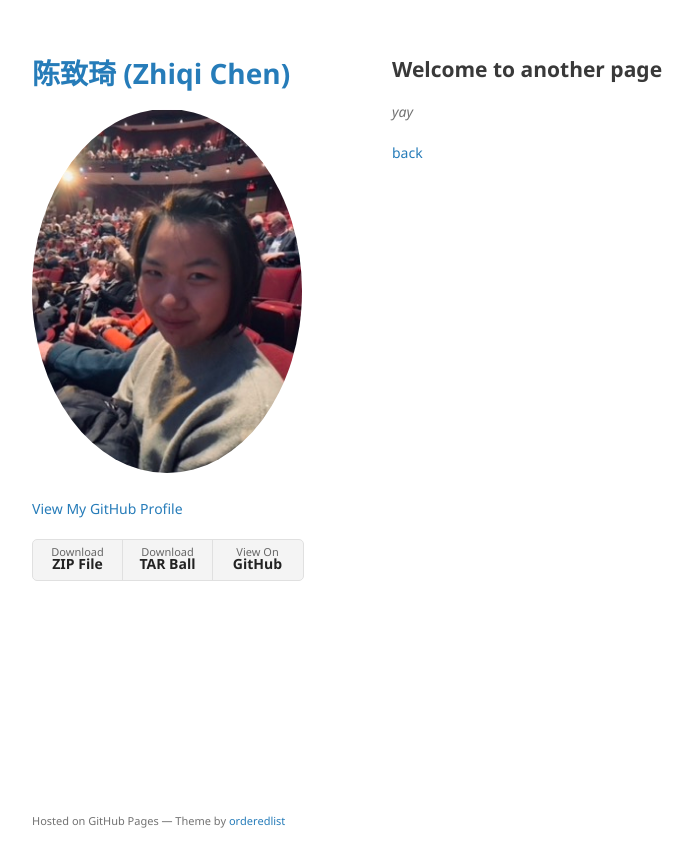
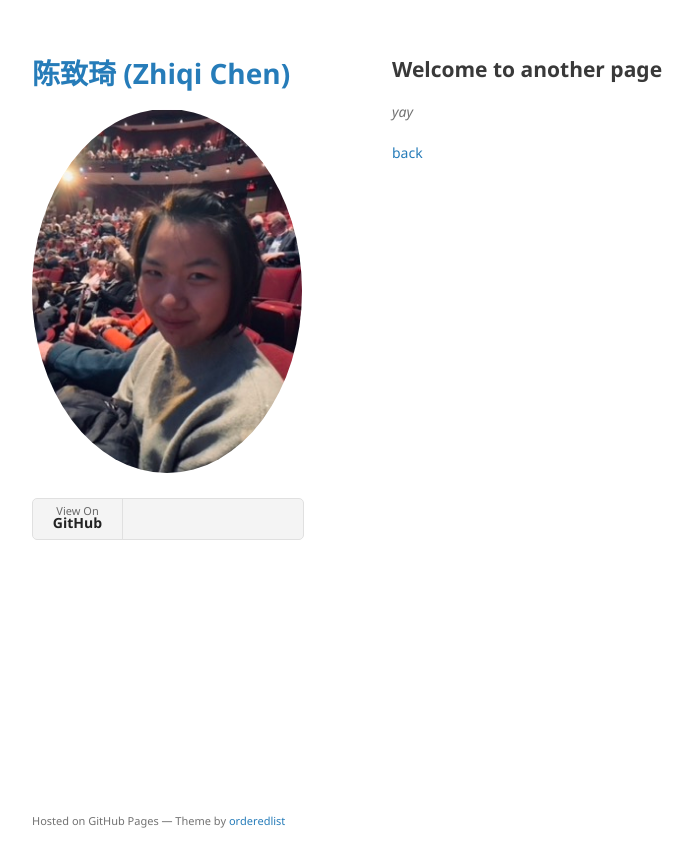
Before and after one commit to zhiqiiiiiii/zhiqiiiiiii.github.io, a Jekyll site: the page built from another-page.md, in a window 1280 px wide. Shown: the top 867 px of the page, without its empty margins (178-871 px from the left). Built offline with Jekyll 4.4.1, drawn with Linux system fonts in a browser that asks for light colours; the repository's description, which GitHub fills in, is left out; our own code applies the rules of GitHub Pages for plain Markdown files; part of the change alters nothing that is shown.

```diff
--- a/_layouts/default.html
+++ b/_layouts/default.html
@@ -26,15 +26,15 @@
         <p class="view"><a href="{{ site.github.repository_url }}">View the Project on GitHub <small>{{ site.github.repository_nwo }}</small></a></p>
         {% endif %}
 
-        {% if site.github.is_user_page %}
+        <!-- {% if site.github.is_user_page %}
         <p class="view"><a href="{{ site.github.owner_url }}">View My GitHub Profile</a></p>
-        {% endif %}
+        {% endif %} -->
 
         {% if site.show_downloads %}
         <ul class="downloads">
-          <li><a href="{{ site.github.zip_url }}">Download <strong>ZIP File</strong></a></li>
-          <li><a href="{{ site.github.tar_url }}">Download <strong>TAR Ball</strong></a></li>
-          <li><a href="{{ site.github.repository_url }}">View On <strong>GitHub</strong></a></li>
+          <!-- <li><a href="{{ site.github.zip_url }}">Download <strong>ZIP File</strong></a></li>
+          <li><a href="{{ site.github.tar_url }}">Download <strong>TAR Ball</strong></a></li> -->
+          <li><a href="{{ site.github.owner_url }}">View On <strong>GitHub</strong></a></li>
         </ul>
         {% endif %}
       </header>
```
